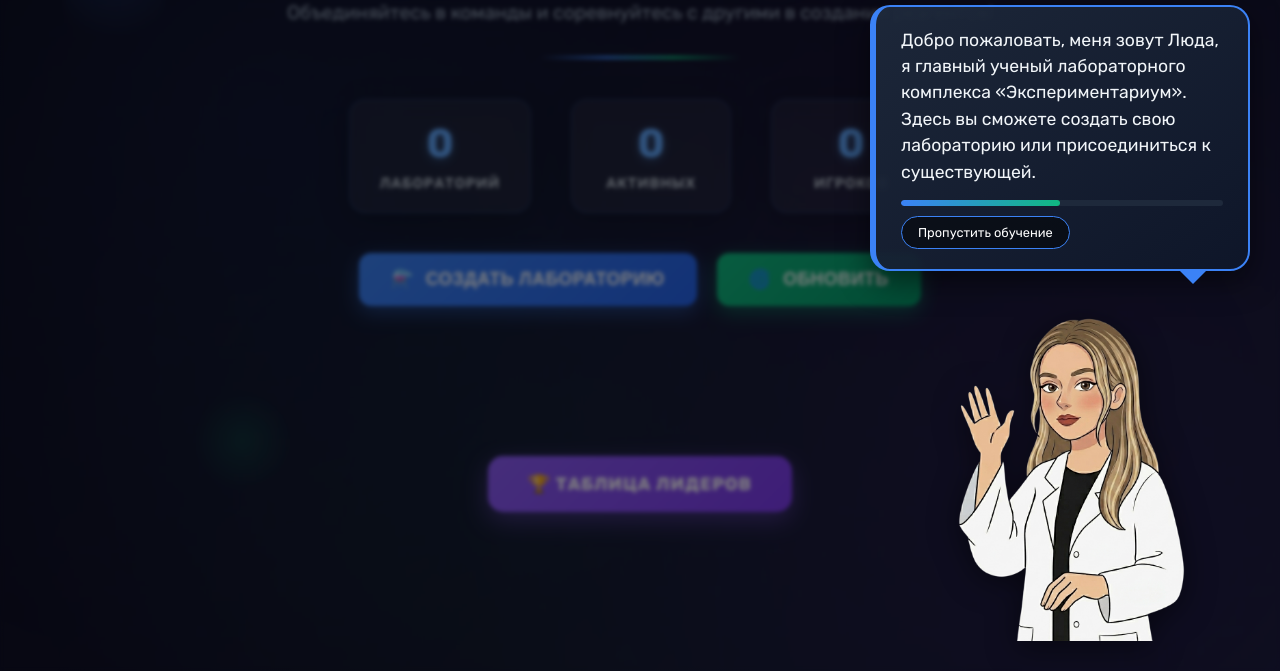
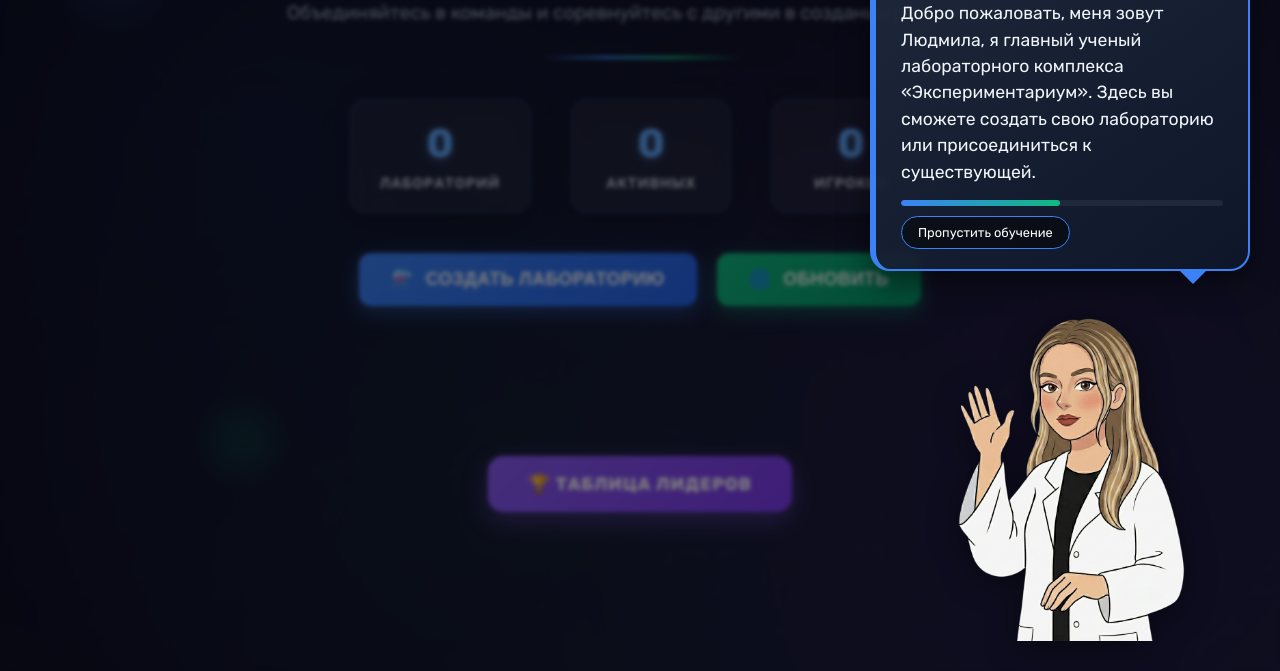
Before and after one commit to Riplit123/experimentarium, a website: page public/index.html in a window 1280 px wide. Shown: the part 129-800 px from the top of the page. Drawn offline with nearby package versions, Linux system fonts and the light colour scheme; no server answers.

Commit message:
Update index.html

```diff
--- a/public/index.html
+++ b/public/index.html
@@ -630,7 +630,7 @@
             constructor() {
                 this.stages = [
                     {
-                        dialogue: "Добро пожаловать, меня зовут Люда, я главный ученый лабораторного комплекса «Экспериментариум». Здесь вы сможете создать свою лабораторию или присоединиться к существующей.",
+                        dialogue: "Добро пожаловать, меня зовут Людмила, я главный ученый лабораторного комплекса «Экспериментариум». Здесь вы сможете создать свою лабораторию или присоединиться к существующей.",
                         image: "images/stage1.png",
                         duration: 10000
                     },
```
